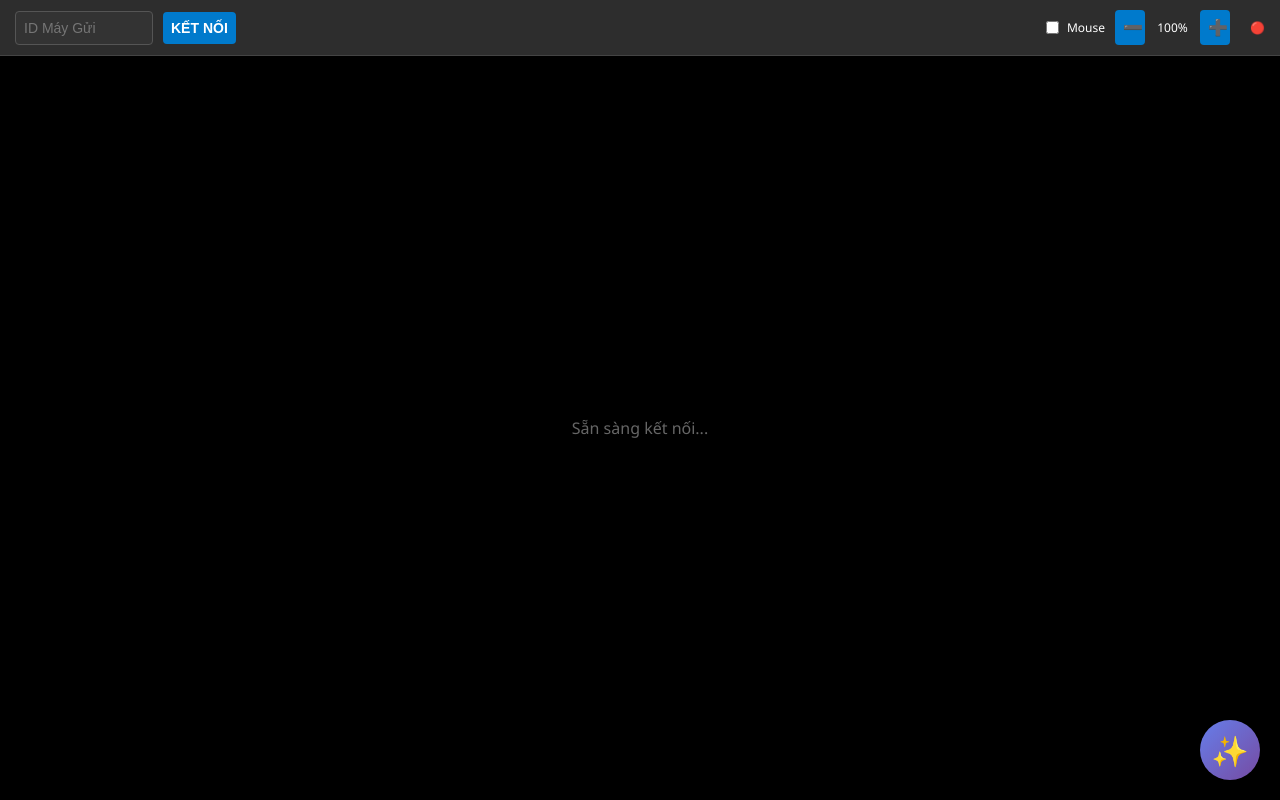
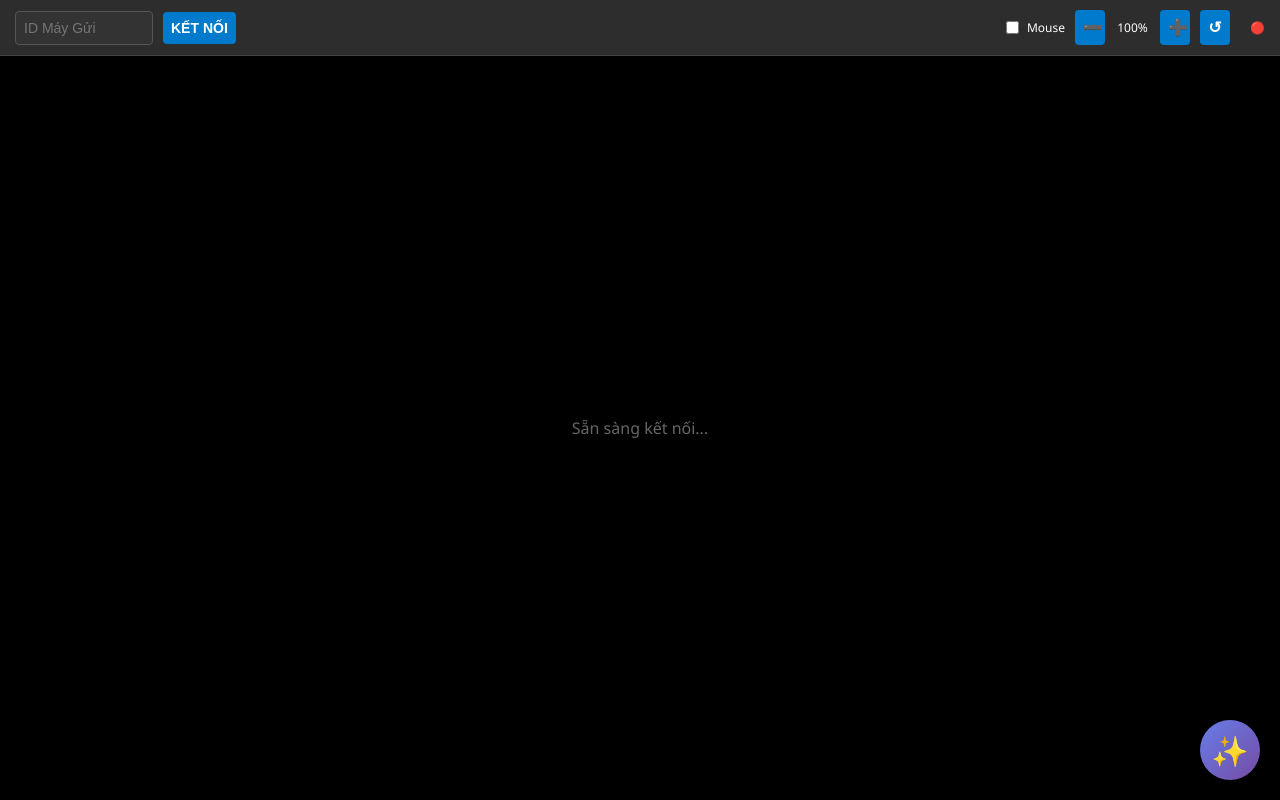
Before and after one commit to hiu9coceate/SmartStreamOCR, a plain HTML site: page index.html in a window 1280 px wide. Drawn offline with Linux system fonts and the light colour scheme.

Commit message:
Update index.html

```diff
--- a/index.html
+++ b/index.html
@@ -19,6 +19,7 @@
         <button onclick="zoomOut()" style="width: 30px; font-size: 16px;">➖</button>
         <span id="zoomLevel" style="width: 35px; text-align: center; font-size: 12px;">100%</span>
         <button onclick="zoomIn()" style="width: 30px; font-size: 16px;">➕</button>
+        <button onclick="resetZoom()" style="width: 30px; font-size: 16px;">↺</button>
         <span id="status" style="margin-left: 10px; font-size: 12px;">🔴</span>
     </div>
 
```
